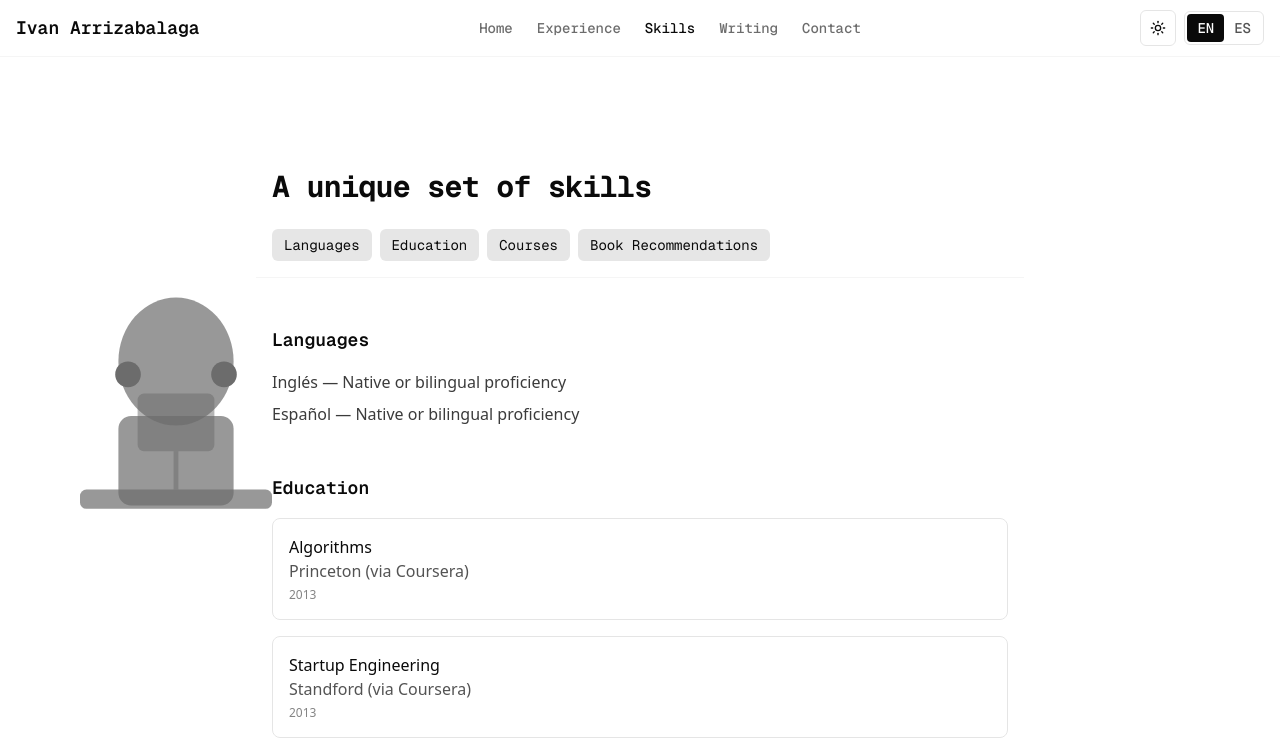
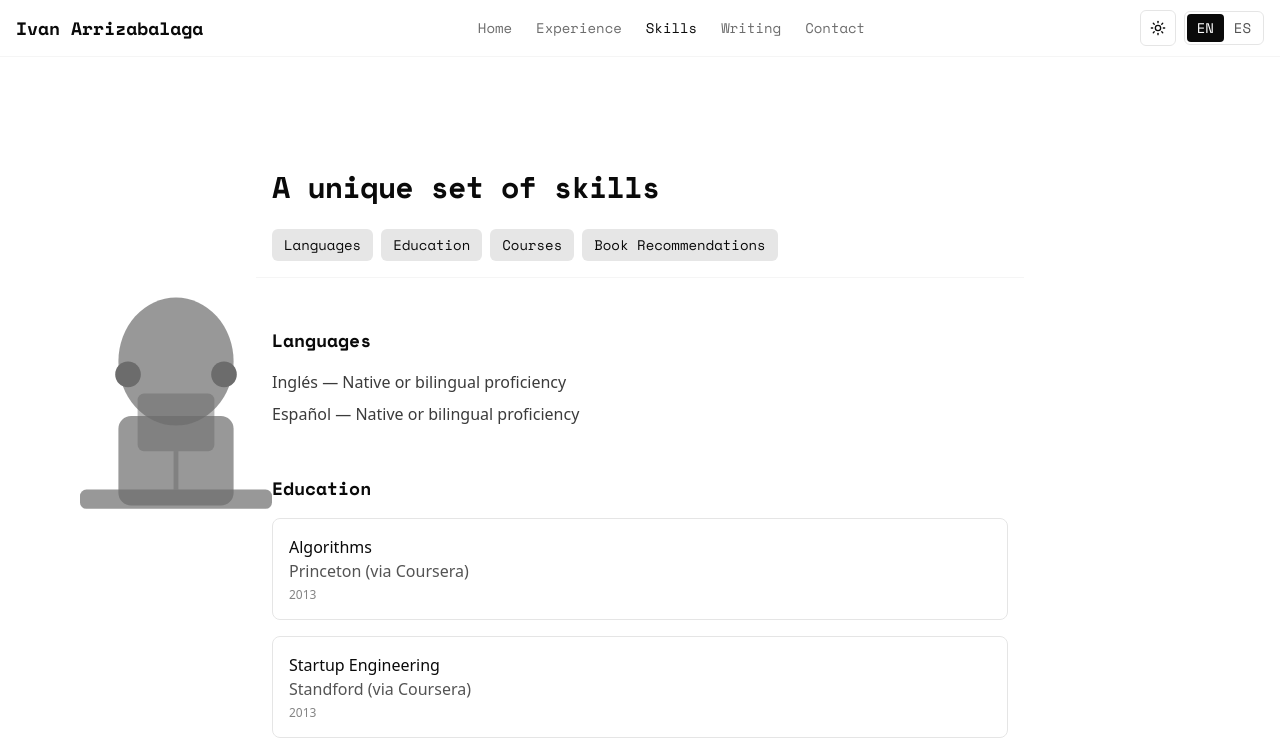
Before and after one commit to ivanarrizabalaga/ivanarrizabalaga.com, a Next.js app: page /en/skills in a window 1280 px wide. Shown: the top 752 px of the page. Built offline with nearby package versions, Linux system fonts and the light colour scheme.

Commit message:
feat: Changes fonts to space mono and ibm plex sans

```diff
--- a/app/globals.css
+++ b/app/globals.css
@@ -58,8 +58,8 @@
   --color-popover: var(--popover);
   --color-popover-foreground: var(--popover-foreground);
   --color-ring: var(--ring);
-  --font-sans: var(--font-geist-sans);
-  --font-mono: var(--font-geist-mono);
+  --font-sans: var(--font-ibm-plex-sans);
+  --font-mono: var(--font-space-mono);
 }
 
 body {
--- a/app/layout.tsx
+++ b/app/layout.tsx
@@ -1,16 +1,18 @@
 import type { Metadata } from "next";
-import { Geist, Geist_Mono } from "next/font/google";
+import { IBM_Plex_Sans, Space_Mono } from "next/font/google";
 import { getLocale } from "next-intl/server";
 import "./globals.css";
 
-const geistSans = Geist({
-  variable: "--font-geist-sans",
+const ibmPlexSans = IBM_Plex_Sans({
+  variable: "--font-ibm-plex-sans",
   subsets: ["latin"],
+  weight: ["400", "500", "600", "700"],
 });
 
-const geistMono = Geist_Mono({
-  variable: "--font-geist-mono",
+const spaceMono = Space_Mono({
+  variable: "--font-space-mono",
   subsets: ["latin"],
+  weight: ["400", "700"],
 });
 
 export const metadata: Metadata = {
@@ -28,7 +30,7 @@ export default async function RootLayout({
   return (
     <html lang={locale} suppressHydrationWarning>
       <body
-        className={`${geistSans.variable} ${geistMono.variable} antialiased`}
+        className={`${ibmPlexSans.variable} ${spaceMono.variable} antialiased`}
       >
         {children}
       </body>
```
